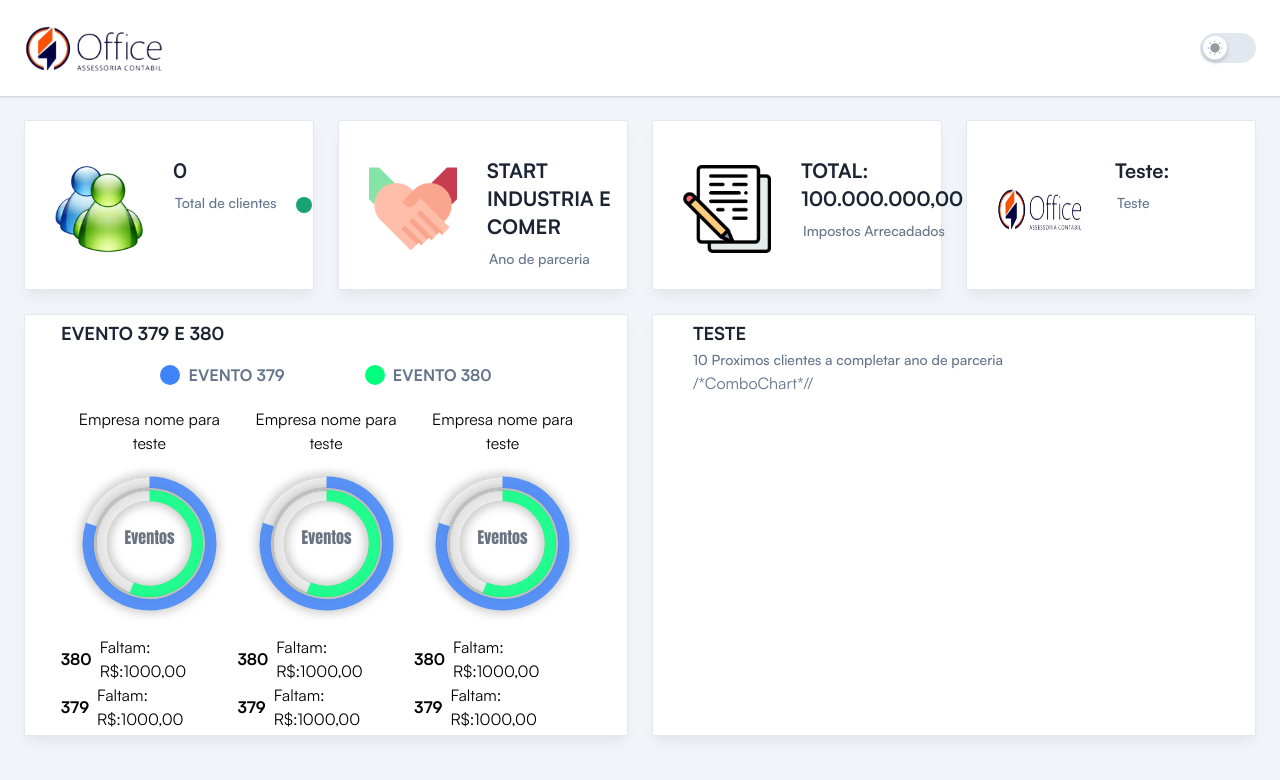
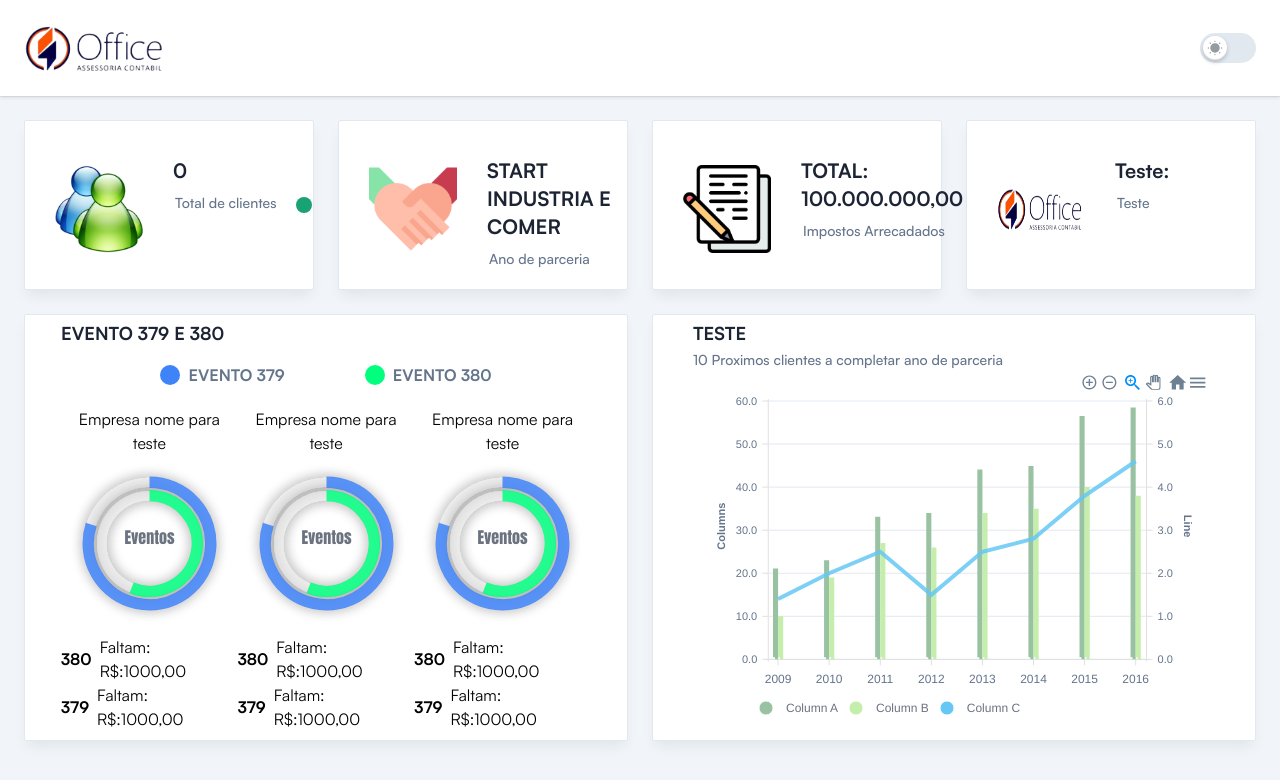
Before and after one commit to lucasdev-ia/eKontroll-React, a React (Vite) app: page / in a window 1280 px wide. Shown: the top 780 px of the page. Built offline with nearby package versions, Linux system fonts and the light colour scheme; no server answers.

Commit message:
grafico combo ajustado

```diff
--- a/src/components/GraphCol.tsx
+++ b/src/components/GraphCol.tsx
@@ -7,6 +7,7 @@ const ComboChart: React.FC = () => {
       height: 350,
       type: 'line',
       stacked: false,
+
     },
     dataLabels: {
       enabled: false,
--- a/src/pages/Dashboard.tsx
+++ b/src/pages/Dashboard.tsx
@@ -145,9 +145,9 @@ const Dashboard: React.FC = () => {
           informacao="TESTE"
           title="10 Proximos clientes a completar ano de parceria"
         />
-          <div className="flex items-start">
+          <div className="">
 
-            /*ComboChart*//
+            <ComboChart/>
 
           </div>
         </div>
```
